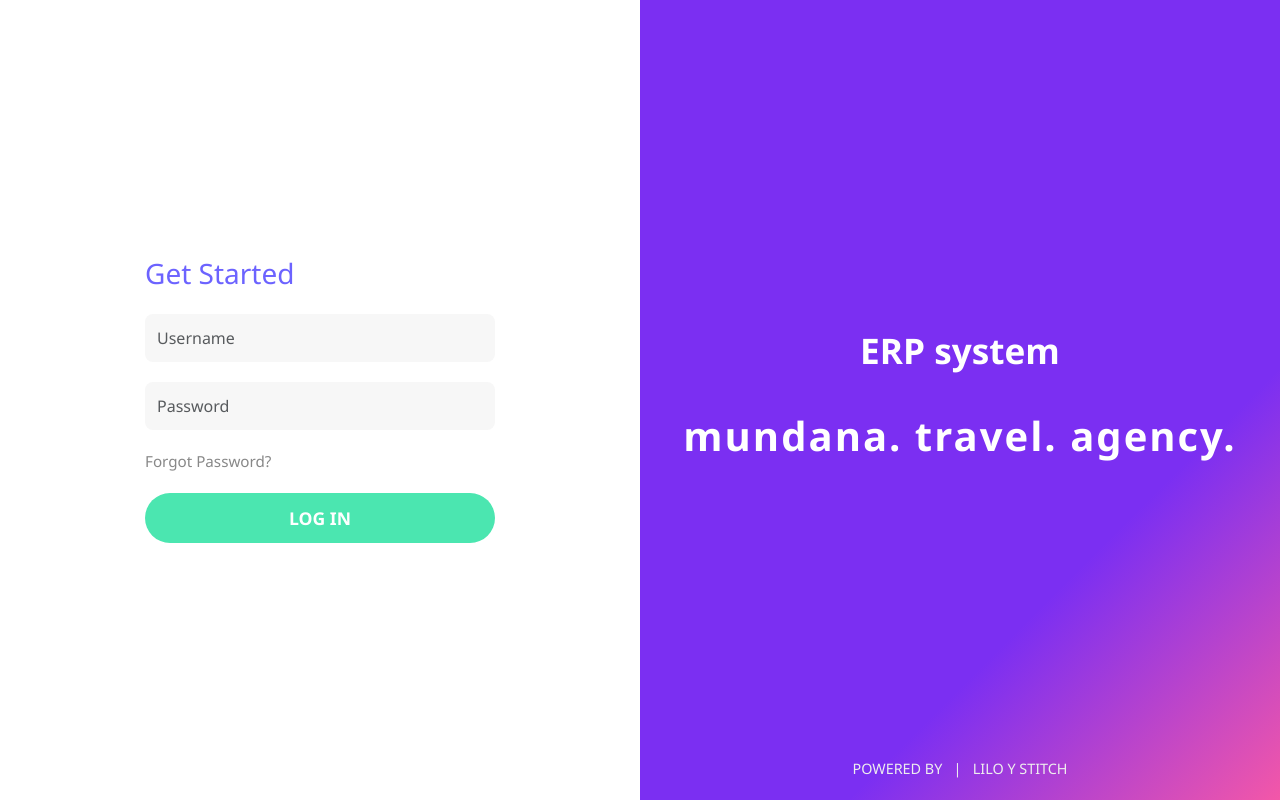
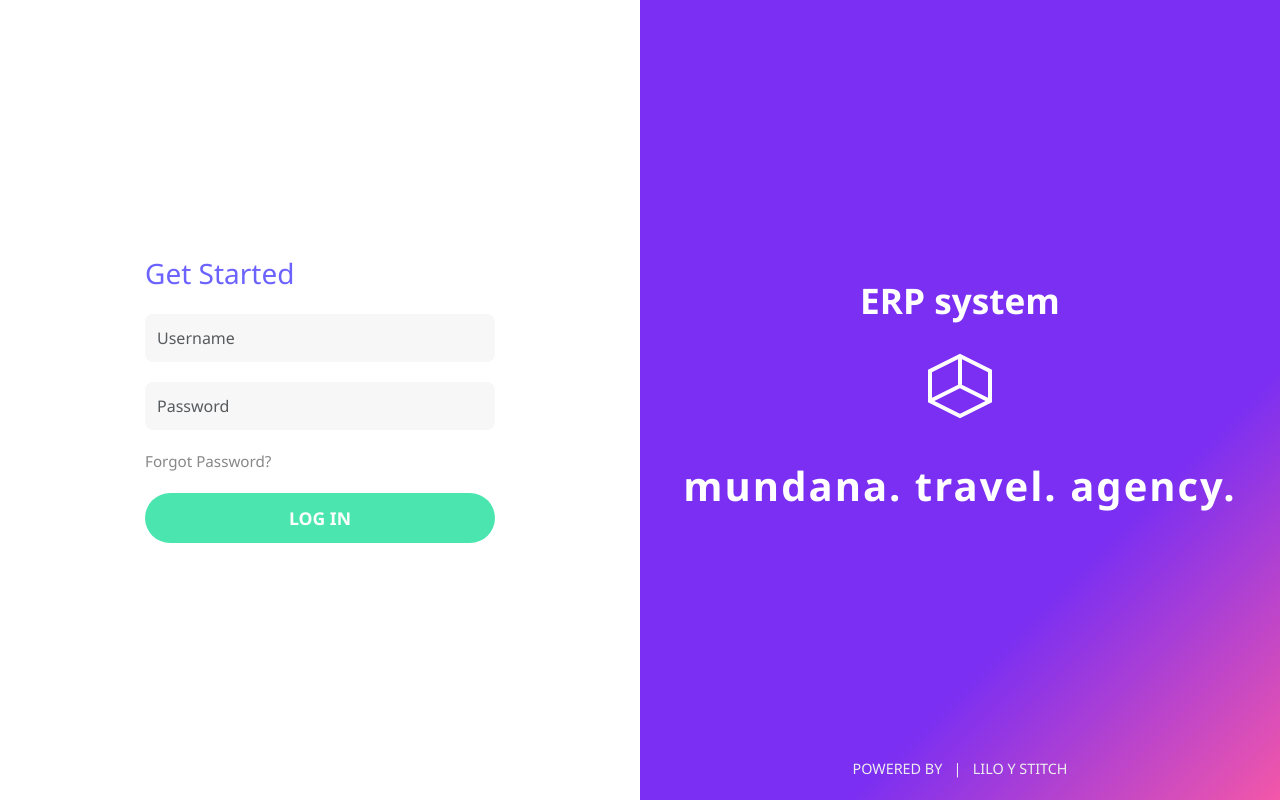
Before and after one commit to Amadoose/djangocrm, a Django app: page / in a window 1280 px wide. Run offline with Django 5.2, Linux system fonts and the light colour scheme.

Commit message:
login page

```diff
--- a/website/templates/login.html
+++ b/website/templates/login.html
@@ -108,6 +108,14 @@
     <div class="right-panel">
         <div>
             <div class="welcome-title">ERP system</div>
+            <!-- Cube SVG start -->
+            <div style="margin: 0 auto 20px auto;">
+                <svg width="80" height="80" viewBox="0 0 80 80" fill="none">
+                    <polygon points="40,10 70,25 70,55 40,70 10,55 10,25" stroke="#fff" stroke-width="4" fill="none"/>
+                    <polyline points="40,10 40,40 70,55" stroke="#fff" stroke-width="4" fill="none"/>
+                    <polyline points="40,40 10,55" stroke="#fff" stroke-width="4" fill="none"/>
+                </svg>
+            </div>
             <div class="classbox-logo">mundana. travel. agency.</div>
             <!-- <div class="welcome-desc">
                 Everything is always integrated with<br>
```
